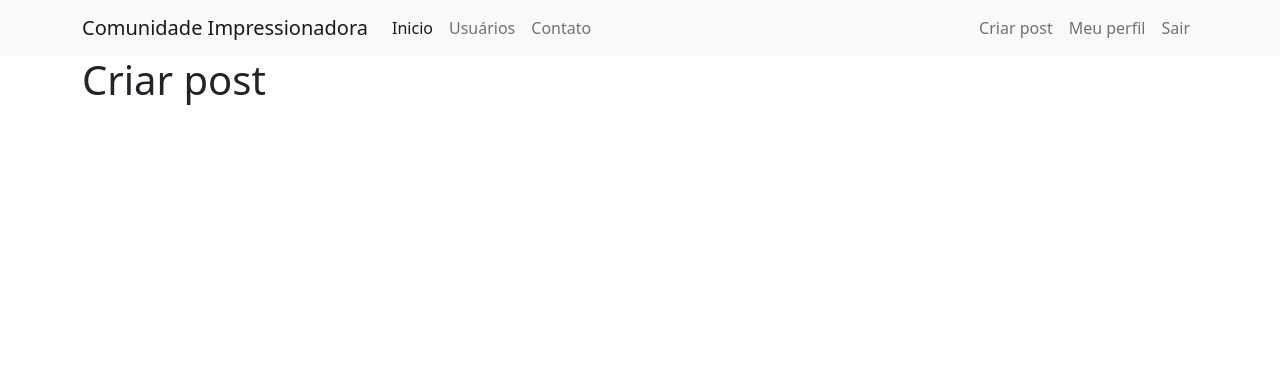
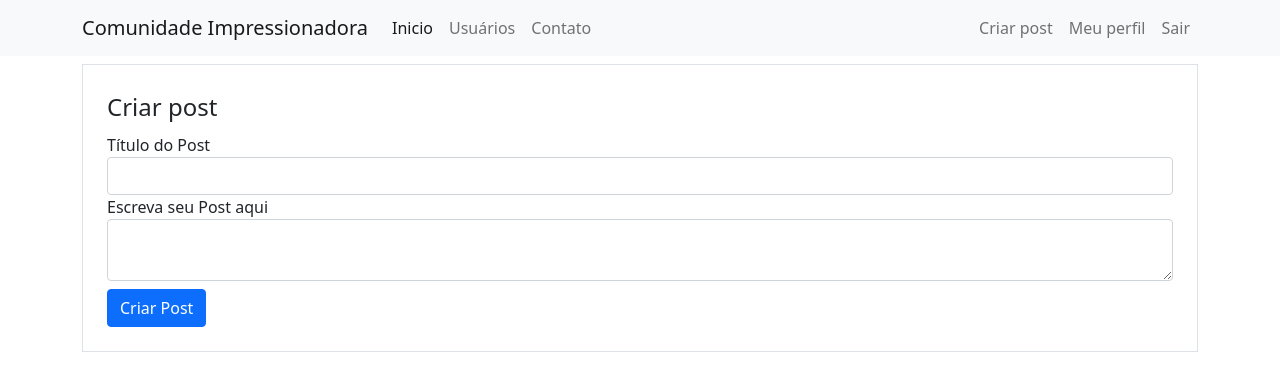
Before and after one commit to Guilherme-Fernandes97/Site-Comunidade, a Flask app: page /post/criar in a window 1280 px wide. Shown: the top 391 px of the page. Run offline with Flask 2, Linux system fonts and the light colour scheme; the visitor is signed in with stand-in values (Sample User, id 1); some libraries are stand-ins or nearby versions.

Commit message:
atualizando criação de posts

```diff
--- a/comundiadeimpressionadora/templates/criarpost.html
+++ b/comundiadeimpressionadora/templates/criarpost.html
@@ -2,6 +2,42 @@
 
 {% block body %}
     <div class="container">
-        <h1>Criar post</h1>
+        <div class ='row'>
+            <div class="col">
+                <form method="POST" action="" class="border p-4 mt-2">
+                    {{ form.csrf_token }}
+                    <legend>Criar post</legend>
+                    <fieldset>
+                        <div class="form-group">
+                            {{ form.titulo.label(class="form-control-label") }}
+                            {% if form.titulo.errors %}
+                                {{ form.titulo(class="form-control is-invalid") }}
+                            <div class="invalid-feedback">
+                                {% for erro in form.titulo.errors%}
+                                    {{ erro }}
+                                {% endfor %}
+                            </div>
+                            {% else %}
+                                {{ form.titulo(class="form-control") }}
+                            {% endif %}
+                        </div>
+                        <div class="form-group">
+                            {{ form.corpo.label(class="form-control-label") }}
+                            {% if form.corpo.errors %}
+                                {{ form.corpo(class="form-control is-invalid") }}
+                            <div class="invalid-feedback">
+                                {% for erro in form.corpo.errors%}
+                                    {{ erro }}
+                                {% endfor %}
+                            </div>
+                            {% else %}
+                                {{ form.corpo(class="form-control") }}
+                            {% endif %}
+                        </div>
+                    </fieldset>
+                    {{ form.botao_submit(class="btn btn-primary mt-2") }}
+                </form>
+            </div>
+        </div>
     </div>
 {% endblock %}
```
